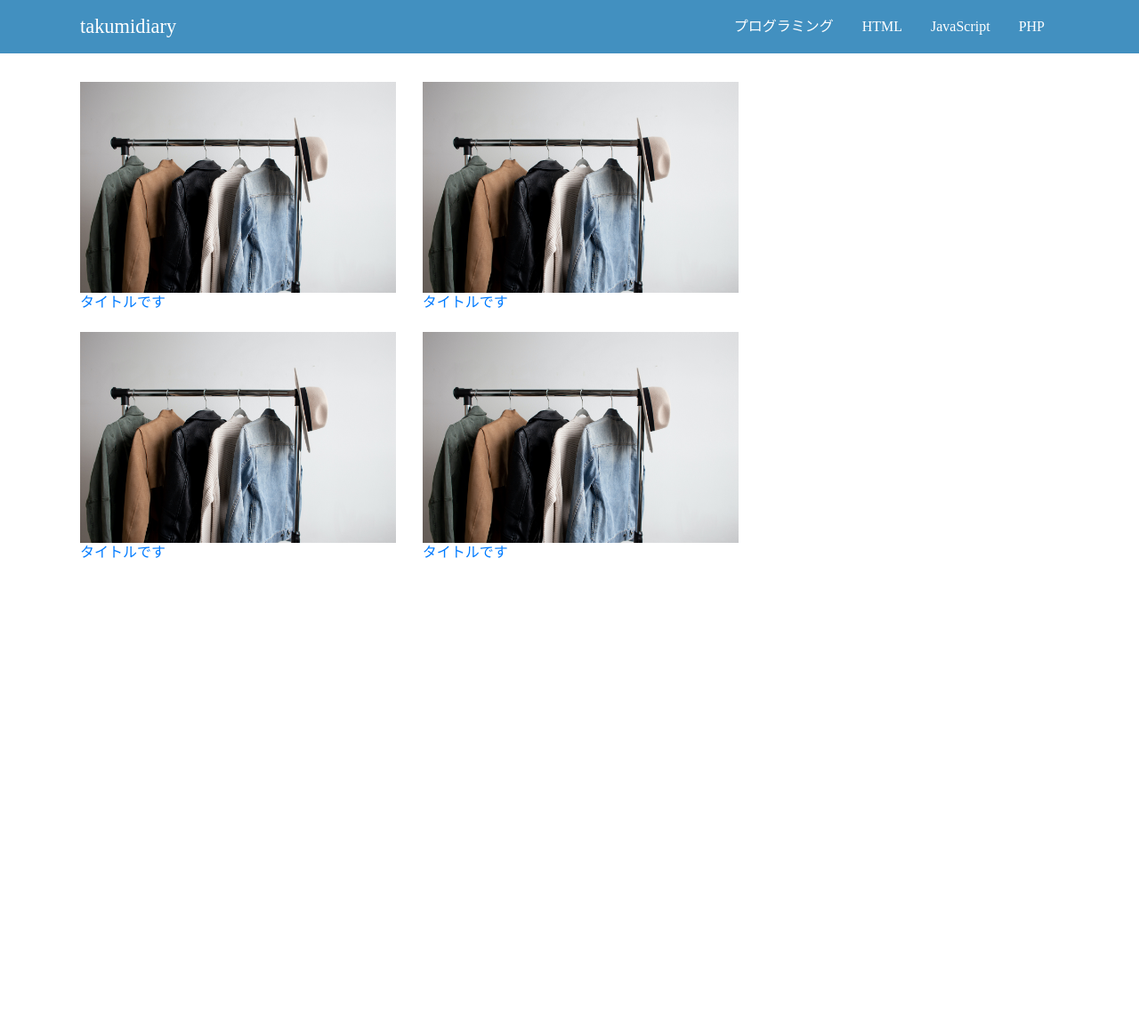
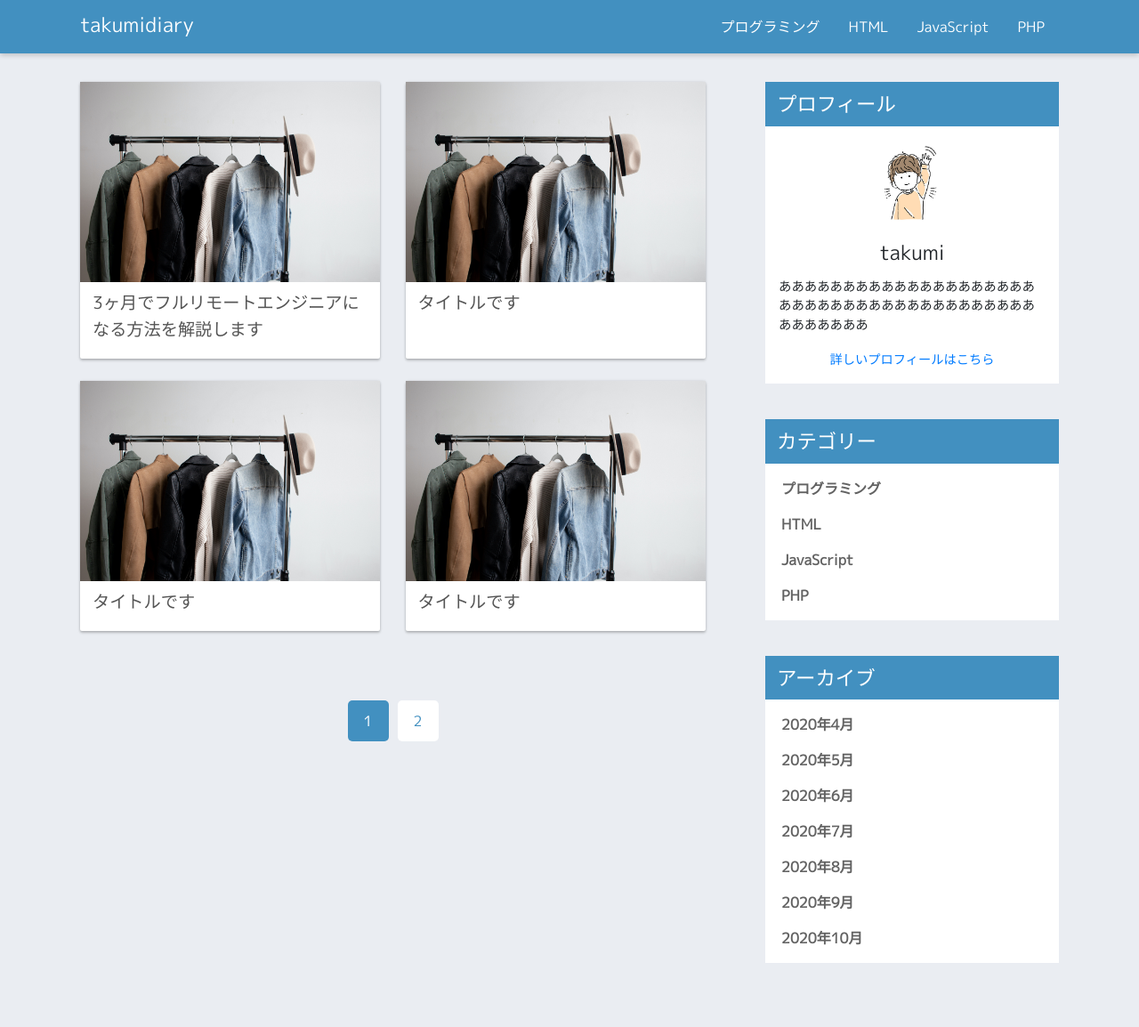
Before and after one commit to takumi-pro/WordPress-Theme-DIARY-, a PHP site: page / in a window 1280 px wide. Shown: the whole page at 89% size. Before the commit the page ends 627 px from the top, so only its background shows below. Run offline with PHP 8.4, Linux system fonts and the light colour scheme.

Commit message:
third times

```diff
--- /dev/null
+++ b/Foundation/base.scss
@@ -0,0 +1,4 @@
+body,a{
+    line-height: 1.5;
+    font-family: 'M PLUS 1p', sans-serif;
+}
--- a/Layout/header.scss
+++ b/Layout/header.scss
@@ -1,6 +1,7 @@
 .l-header{
     height: auto;
     position: relative;
+    box-shadow: 0 2px 6px rgba(0,0,0,0.2);
     &__inner{
         max-width: 1180px;
         padding: $padding40;
--- /dev/null
+++ b/Layout/sidebar.scss
@@ -0,0 +1,3 @@
+.l-sidebar{
+    width: $width30;
+}
--- a/Object/Utility/flex.scss
+++ b/Object/Utility/flex.scss
@@ -1,3 +1,6 @@
 .u-flex{
     display: flex;
 }
+.u-flex__column{
+    flex-direction: column;
+}
--- /dev/null
+++ b/Object/Utility/img.scss
@@ -0,0 +1,3 @@
+.u-img{
+    width: $width100;
+}
--- a/index.html
+++ b/index.html
@@ -4,6 +4,7 @@
     <meta charset="UTF-8">
     <meta name="viewport" content="width=device-width, initial-scale=1.0">
     <link rel="stylesheet" href="./css/style.css">
+    <link href="https://fonts.googleapis.com/css2?family=M+PLUS+1p&display=swap" rel="stylesheet">
     <title>Document</title>
 </head>
 <body>
@@ -28,12 +29,22 @@
         </header>
 
         <div class="l-content">
-            <div class="l-content__inner">
+            <div class="l-content__inner u-flex">
                 <div class="l-main">
                     <div class="l-main__inner">
                         <ul class="p-page">
                             <li class="p-page__each c-eachpage">
-                                <a href="" class="c-page__link">
+                                <a href="" class="c-page__link u-link">
+                                    <div class="c-page__img">
+                                        <img src="images/amanda-vick-ohWf6YuzOQk-unsplash.jpg" alt="" class="c-img">
+                                    </div>
+                                    <div class="c-page__title">
+                                        <h2 class="c-title">3ヶ月でフルリモートエンジニアになる方法を解説します</h2>
+                                    </div>
+                                </a>
+                            </li>
+                            <li class="p-page__each c-eachpage">
+                                <a href="" class="c-page__link u-link">
                                     <div class="c-page__img">
                                         <img src="images/amanda-vick-ohWf6YuzOQk-unsplash.jpg" alt="" class="c-img">
                                     </div>
@@ -43,7 +54,7 @@
                                 </a>
                             </li>
                             <li class="p-page__each c-eachpage">
-                                <a href="" class="c-page__link">
+                                <a href="" class="c-page__link u-link">
                                     <div class="c-page__img">
                                         <img src="images/amanda-vick-ohWf6YuzOQk-unsplash.jpg" alt="" class="c-img">
                                     </div>
@@ -53,17 +64,7 @@
                                 </a>
                             </li>
                             <li class="p-page__each c-eachpage">
-                                <a href="" class="c-page__link">
-                                    <div class="c-page__img">
-                                        <img src="images/amanda-vick-ohWf6YuzOQk-unsplash.jpg" alt="" class="c-img">
-                                    </div>
-                                    <div class="c-page__title">
-                                        <h2 class="c-title">タイトルです</h2>
-                                    </div>
-                                </a>
-                            </li>
-                            <li class="p-page__each c-eachpage">
-                                <a href="" class="c-page__link">
+                                <a href="" class="c-page__link u-link">
                                     <div class="c-page__img">
                                         <img src="images/amanda-vick-ohWf6YuzOQk-unsplash.jpg" alt="" class="c-img">
                                     </div>
@@ -73,10 +74,56 @@
                                 </a>
                             </li>
                         </ul>
+                        <div class="c-pagenation">
+                            <ul class="c-pagenation__numbers u-flex">
+                                <li class="c-pagenation__item"><span class="c-numbers p-pagenation__current">1</span></li>
+                                <li class="c-pagenation__item"><a href="" class="c-numbers p-pagenation__link">2</a></li>
+                            </ul>
+                        </div>
                     </div>
                 </div>
                 <div class="l-sidebar">
+                    <div class="l-sidebar__inner">
+                        <div class="u-flex u-flex__column">
+                            <div class="c-widget">
+                                <h4 class="c-widget__bar">プロフィール</h4>
+                                <div class="c-textwidget">
+                                    <div class="p-profile">
+                                        <div class="p-profile__img"><img src="images/IMG_-tbewi.jpg" alt="" class="u-img"></div>
+                                        <p class="p-name">takumi</p>
+                                    </div>
+                                    <div class="p-profile__content">
+                                        <p class="p-profile__text">あああああああああああああああああああああああああああああああああああああああああああああああ</p>
+                                        <div class="p-profile__detail">
+                                            <p><a href="" class="p-detail__link u-link">詳しいプロフィールはこちら</a></p>
+                                        </div>
+                                    </div>
 
+                                </div>
+                            </div>
+                            <div class="c-widget">
+                                <h4 class="c-widget__bar">カテゴリー</h4>
+                                <ul class="c-widget__list">
+                                    <li class="c-widget__item"><a href="" class="u-link c-widget__link">プログラミング</a></li>
+                                    <li class="c-widget__item"><a href="" class="u-link c-widget__link">HTML</a></li>
+                                    <li class="c-widget__item"><a href="" class="u-link c-widget__link">JavaScript</a></li>
+                                    <li class="c-widget__item"><a href="" class="u-link c-widget__link">PHP</a></li>
+                                </ul>
+                            </div>
+                            <div class="c-widget">
+                                <h4 class="c-widget__bar">アーカイブ</h4>
+                                <ul class="c-widget__list">
+                                    <li class="c-widget__item"><a href="" class="u-link c-widget__link">2020年4月</a></li>
+                                    <li class="c-widget__item"><a href="" class="u-link c-widget__link">2020年5月</a></li>
+                                    <li class="c-widget__item"><a href="" class="u-link c-widget__link">2020年6月</a></li>
+                                    <li class="c-widget__item"><a href="" class="u-link c-widget__link">2020年7月</a></li>
+                                    <li class="c-widget__item"><a href="" class="u-link c-widget__link">2020年8月</a></li>
+                                    <li class="c-widget__item"><a href="" class="u-link c-widget__link">2020年9月</a></li>
+                                    <li class="c-widget__item"><a href="" class="u-link c-widget__link">2020年10月</a></li>
+                                </ul>
+                            </div>
+                        </div>
+                    </div>
                 </div>
             </div>
         </div>
--- a/scss/style.scss
+++ b/scss/style.scss
@@ -22,21 +22,34 @@ $baseColor: #ffffff;
 $mainColor: #4290c0;
 $subColor: #223367;
 $accentColor: #ff0902;
+$color555: #555;
+$sidebarColor: #626262;
 
 $margin: 0 auto;
 $padding40: 0 40px;
 $padding24: 0 24px;
 $width100: 100%;
+$width95: 95%;
 $width70: 70%;
+$width30: 30%;
 $height100: 100%;
 
 @import "../Foundation/reset";
+@import "../Foundation/base";
+
 @import "../Layout/header";
 @import "../Layout/content";
+@import "../Layout/sidebar";
 
 @import "../Object/project/page";
+@import "../Object/project/pagenation.scss";
+@import "../Object/project/profile";
 @import "../Object/Component/nav";
 @import "../Object/Component/page";
+@import "../Object/Component/widget";
+@import "../Object/Component/pagenation";
 
 @import "../Object/Utility/color";
 @import "../Object/Utility/flex";
+@import "../Object/Utility/llink";
+@import "../Object/Utility/img";
```
Also changed, not shown: Layout/content.scss (+10 -0 lines), Object/Component/page.scss (+15 -0 lines), Object/Component/pagenation.scss (added, +18 -0 lines), Object/Component/widget.scss (added, +28 -0 lines), Object/Utility/llink.scss (added, +9 -0 lines), Object/project/page.scss (+15 -0 lines), Object/project/pagenation.scss (added, +8 -0 lines), Object/project/profile.scss (added, +31 -0 lines), css/style.css, images/IMG_-tbewi.jpg (added), images/スクリーンショット 2020-07-23 10.40.00.png (added).
